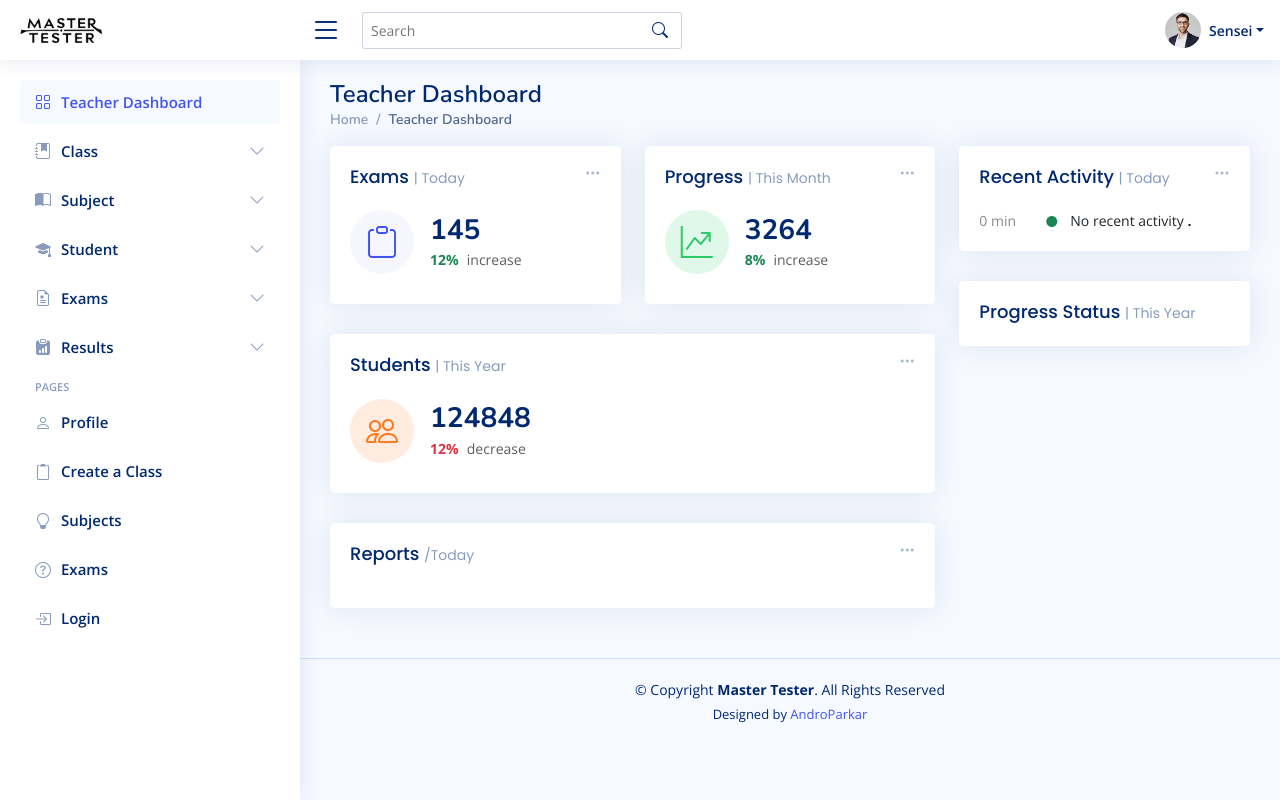
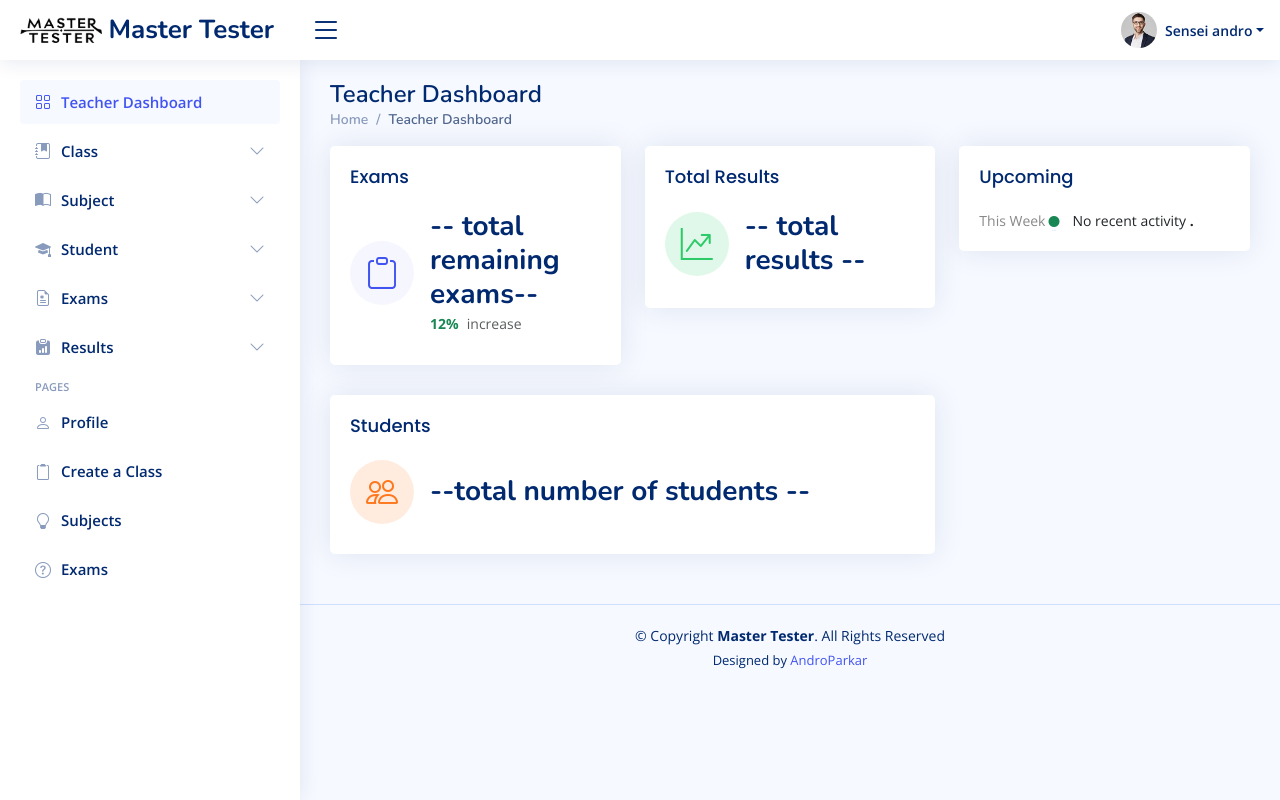
Before and after one commit to androparkar/MasterTester, a PHP site: page /teacher_dashboard/Teacher_dashboard.php in a window 1280 px wide. Run offline with PHP 8.4, Linux system fonts and the light colour scheme; a user stored in the database is signed in; data comes from the database, SQL or seed files in the repository; some libraries are stand-ins or nearby versions.

Commit message:
Dashboard design fixes, added feature notes, sidebar fixes, header fixes

```diff
--- a/teacher_dashboard/Teacher_dashboard.php
+++ b/teacher_dashboard/Teacher_dashboard.php
@@ -24,29 +24,15 @@ require_once("./includes/sidebar.php");
           <!-- Sales Card -->
           <div class="col-xxl-4 col-md-6">
             <div class="card info-card sales-card">
-
-              <div class="filter">
-                <a class="icon" href="#" data-bs-toggle="dropdown"><i class="bi bi-three-dots"></i></a>
-                <ul class="dropdown-menu dropdown-menu-end dropdown-menu-arrow">
-                  <li class="dropdown-header text-start">
-                    <h6>Filter</h6>
-                  </li>
-
-                  <li><a class="dropdown-item" href="#">Today</a></li>
-                  <li><a class="dropdown-item" href="#">This Month</a></li>
-                  <li><a class="dropdown-item" href="#">This Year</a></li>
-                </ul>
-              </div>
-
               <div class="card-body">
-                <h5 class="card-title">Exams <span>| Today</span></h5>
+                <h5 class="card-title">Exams</h5>
 
                 <div class="d-flex align-items-center">
                   <div class="card-icon rounded-circle d-flex align-items-center justify-content-center">
                     <i class="bi bi-clipboard"></i>
                   </div>
                   <div class="ps-3">
-                    <h6>145</h6>
+                    <h6>-- total remaining exams--</h6>
                     <span class="text-success small pt-1 fw-bold">12%</span> <span class="text-muted small pt-2 ps-1">increase</span>
                   </div>
                 </div>
@@ -55,155 +41,71 @@ require_once("./includes/sidebar.php");
             </div>
           </div><!-- End Sales Card -->
 
-          <!-- Revenue Card -->
+          <!-- Results Card -->
           <div class="col-xxl-4 col-md-6">
             <div class="card info-card revenue-card">
-
-              <div class="filter">
-                <a class="icon" href="#" data-bs-toggle="dropdown"><i class="bi bi-three-dots"></i></a>
-                <ul class="dropdown-menu dropdown-menu-end dropdown-menu-arrow">
-                  <li class="dropdown-header text-start">
-                    <h6>Filter</h6>
-                  </li>
-
-                  <li><a class="dropdown-item" href="#">Today</a></li>
-                  <li><a class="dropdown-item" href="#">This Month</a></li>
-                  <li><a class="dropdown-item" href="#">This Year</a></li>
-                </ul>
-              </div>
-
               <div class="card-body">
-                <h5 class="card-title">Progress <span>| This Month</span></h5>
+                <h5 class="card-title">Total Results</h5>
 
                 <div class="d-flex align-items-center">
                   <div class="card-icon rounded-circle d-flex align-items-center justify-content-center">
                     <i class="bi bi-graph-up-arrow"></i>
                   </div>
                   <div class="ps-3">
-                    <h6>3264</h6>
-                    <span class="text-success small pt-1 fw-bold">8%</span> <span class="text-muted small pt-2 ps-1">increase</span>
-
+                    <h6>-- total results --</h6>
                   </div>
                 </div>
               </div>
 
             </div>
-          </div><!-- End Revenue Card -->
+          </div><!-- End Results Card -->
 
-          <!-- Customers Card -->
+          <!-- Students Card -->
           <div class="col-xxl-4 col-xl-12">
 
             <div class="card info-card customers-card">
-
-              <div class="filter">
-                <a class="icon" href="#" data-bs-toggle="dropdown"><i class="bi bi-three-dots"></i></a>
-                <ul class="dropdown-menu dropdown-menu-end dropdown-menu-arrow">
-                  <li class="dropdown-header text-start">
-                    <h6>Filter</h6>
-                  </li>
-
-                  <li><a class="dropdown-item" href="#">Today</a></li>
-                  <li><a class="dropdown-item" href="#">This Month</a></li>
-                  <li><a class="dropdown-item" href="#">This Year</a></li>
-                </ul>
-              </div>
-
               <div class="card-body">
-                <h5 class="card-title">Students <span>| This Year</span></h5>
+                <h5 class="card-title">Students</h5>
 
                 <div class="d-flex align-items-center">
                   <div class="card-icon rounded-circle d-flex align-items-center justify-content-center">
                     <i class="bi bi-people"></i>
                   </div>
                   <div class="ps-3">
-                    <h6>124848</h6>
-                    <span class="text-danger small pt-1 fw-bold">12%</span> <span class="text-muted small pt-2 ps-1">decrease</span>
-
+                    <h6>--total number of students --</h6>
                   </div>
                 </div>
-
               </div>
             </div>
 
-          </div><!-- End Customers Card -->
+          </div><!-- End Students Card -->
 
-          <!-- Reports -->
-          <div class="col-12">
-            <div class="card">
-
-              <div class="filter">
-                <a class="icon" href="#" data-bs-toggle="dropdown"><i class="bi bi-three-dots"></i></a>
-                <ul class="dropdown-menu dropdown-menu-end dropdown-menu-arrow">
-                  <li class="dropdown-header text-start">
-                    <h6>Filter</h6>
-                  </li>
-
-                  <li><a class="dropdown-item" href="#">Today</a></li>
-                  <li><a class="dropdown-item" href="#">This Month</a></li>
-                  <li><a class="dropdown-item" href="#">This Year</a></li>
-                </ul>
-              </div>
-
-              <div class="card-body">
-                <h5 class="card-title">Reports <span>/Today</span></h5>
-
-              </div>
-
-            </div>
-          </div><!-- End Reports -->
         </div>
       </div><!-- End Left side columns -->
 
       <!-- Right side columns -->
       <div class="col-lg-4">
 
-        <!-- Recent Activity -->
+        <!-- Uplcoming Exams -->
         <div class="card">
-          <div class="filter">
-            <a class="icon" href="#" data-bs-toggle="dropdown"><i class="bi bi-three-dots"></i></a>
-            <ul class="dropdown-menu dropdown-menu-end dropdown-menu-arrow">
-              <li class="dropdown-header text-start">
-                <h6>Filter</h6>
-              </li>
-
-              <li><a class="dropdown-item" href="#">Today</a></li>
-              <li><a class="dropdown-item" href="#">This Month</a></li>
-              <li><a class="dropdown-item" href="#">This Year</a></li>
-            </ul>
-          </div>
-
           <div class="card-body">
-            <h5 class="card-title">Recent Activity <span>| Today</span></h5>
-
+            <h5 class="card-title">Upcoming </h5>
             <div class="activity">
-
               <div class="activity-item d-flex">
-                <div class="activite-label">0 min</div>
+                <div class="activite-label">This Week</div>
                 <i class='bi bi-circle-fill activity-badge text-success align-self-start'></i>
                 <div class="activity-content">
                   No recent activity <a href="#" class="fw-bold text-dark">.</a>
                 </div>
               </div><!-- End activity item-->
 
-
-
             </div>
 
           </div>
         </div><!-- End Recent Activity -->
-
-        <!-- Budget Report -->
-        <div class="card">
-
-
-          <div class="card-body pb-0">
-            <h5 class="card-title"> Progress Status <span>| This Year</span></h5>
-            <!-- <div id="budgetChart" style="min-height: 400px;" class="echart"></div> -->
-          </div>
-        </div>
-        <!-- End Budget Report -->
       </div>
       <!-- End Right side columns -->
+
     </div>
   </section>
 
--- a/teacher_dashboard/Teacher_profile.php
+++ b/teacher_dashboard/Teacher_profile.php
@@ -32,7 +32,7 @@ $about = $loginUserDetails['about_comment'];
                     <div class="card-body profile-card pt-4 d-flex flex-column align-items-center">
 
                         <img src="assets/img/profile-img.jpg" alt="Profile" class="rounded-circle">
-                        <h2><?= $firstName; ?></h2>
+                        <h2><?= $fullName; ?></h2>
                         <h3>Teacher</h3>
                     </div>
                 </div>
@@ -97,8 +97,8 @@ $about = $loginUserDetails['about_comment'];
                                         <div class="col-md-8 col-lg-9">
                                             <img src="assets/img/profile-img.jpg" alt="Profile" id="profileImage">
                                             <div class="pt-2">
-                                                <!-- <a href="#" class="btn btn-primary btn-sm" title="Upload new profile image"><i class="bi bi-upload"></i></a> -->
-                                                <!-- <a href="#" class="btn btn-danger btn-sm" title="Remove my profile image"><i class="bi bi-trash"></i></a> -->
+                                                <a href="#" class="btn btn-primary btn-sm" title="Upload new profile image"><i class="bi bi-upload"></i></a>
+                                                <a href="#" class="btn btn-danger btn-sm" title="Remove my profile image"><i class="bi bi-trash"></i></a>
                                             </div>
                                         </div>
                                     </div>
--- a/teacher_dashboard/includes/header.php
+++ b/teacher_dashboard/includes/header.php
@@ -9,8 +9,6 @@ if (!isset($_SESSION['id']) || empty($_SESSION['id'])) {
   $loginUserId = $_SESSION['id'];
   $loginUserDetails = mysqli_fetch_assoc(mysqli_query($conn, "SELECT * FROM teachers WHERE id = '$loginUserId'"));
   $fullName = $loginUserDetails['name'];
-  $parts = explode(" ",$fullName);
-  $firstName = $parts[0];
   $userId = $loginUserDetails['id'];
 }
 ?>
@@ -49,38 +47,25 @@ if (!isset($_SESSION['id']) || empty($_SESSION['id'])) {
 
     <div class="d-flex align-items-center justify-content-between">
       <a href="../index.html" class="logo d-flex align-items-center">
-        <img src="./assets/img/logo.png" alt="Company logos">
-        <!-- <span class="d-none d-lg-block">Master Tester</span> -->
+        <img src="./assets/img/logo.png" alt="Master Tester">
+        <span class="d-none d-lg-block">Master Tester</span>
       </a>
       <i class="bi bi-list toggle-sidebar-btn"></i>
     </div><!-- End Logo -->
 
-    <div class="search-bar">
-      <form class="search-form d-flex align-items-center" method="POST" action="#">
-        <input type="text" name="query" placeholder="Search" title="Enter search keyword">
-        <button type="submit" title="Search"><i class="bi bi-search"></i></button>
-      </form>
-    </div><!-- End Search Bar -->
-
     <nav class="header-nav ms-auto">
       <ul class="d-flex align-items-center">
-
-        <li class="nav-item d-block d-lg-none">
-          <a class="nav-link nav-icon search-bar-toggle " href="#">
-            <i class="bi bi-search"></i>
-          </a>
-        </li><!-- End Search Icon-->
 
         <li class="nav-item dropdown pe-3">
 
           <a class="nav-link nav-profile d-flex align-items-center pe-0" href="#" data-bs-toggle="dropdown">
             <img src="assets/img/profile-img.jpg" alt="Profile" class="rounded-circle">
-            <span class="d-none d-md-block dropdown-toggle ps-2"><?= $firstName;?></span>
-          </a><!-- End Profile Iamge Icon -->
+            <span class="d-none d-md-block dropdown-toggle ps-2"><?= $fullName;?></span>
+          </a><!-- End Profile Image Icon -->
 
           <ul class="dropdown-menu dropdown-menu-end dropdown-menu-arrow profile">
             <li class="dropdown-header">
-              <h6><?= $firstName;?></h6>
+              <h6><?= $fullName;?></h6>
               <span>Teacher</span>
             </li>
             <li>
@@ -93,20 +78,6 @@ if (!isset($_SESSION['id']) || empty($_SESSION['id'])) {
                 <span>My Profile</span>
               </a>
             </li>
-            <li>
-              <hr class="dropdown-divider">
-            </li>
-
-            <li>
-              <a class="dropdown-item d-flex align-items-center" href="Teacher_profile.php">
-                <i class="bi bi-gear"></i>
-                <span>Account Settings</span>
-              </a>
-            </li>
-            <li>
-              <hr class="dropdown-divider">
-            </li>
-
             <li>
               <hr class="dropdown-divider">
             </li>
--- a/teacher_dashboard/includes/sidebar.php
+++ b/teacher_dashboard/includes/sidebar.php
@@ -116,13 +116,6 @@
         </a>
       </li><!-- End EXAM Page Nav -->
 
-      <li class="nav-item">
-        <a class="nav-link collapsed" href="../login_form.php">
-          <i class="bi bi-box-arrow-in-right"></i>
-          <span>Login</span>
-        </a>
-      </li><!-- End Login Page Nav -->
-
     </ul>
 
   </aside><!-- End Sidebar-->
```
Also changed, not shown: student_dashboard/includes/sidebar.php (+1 -14 lines).
